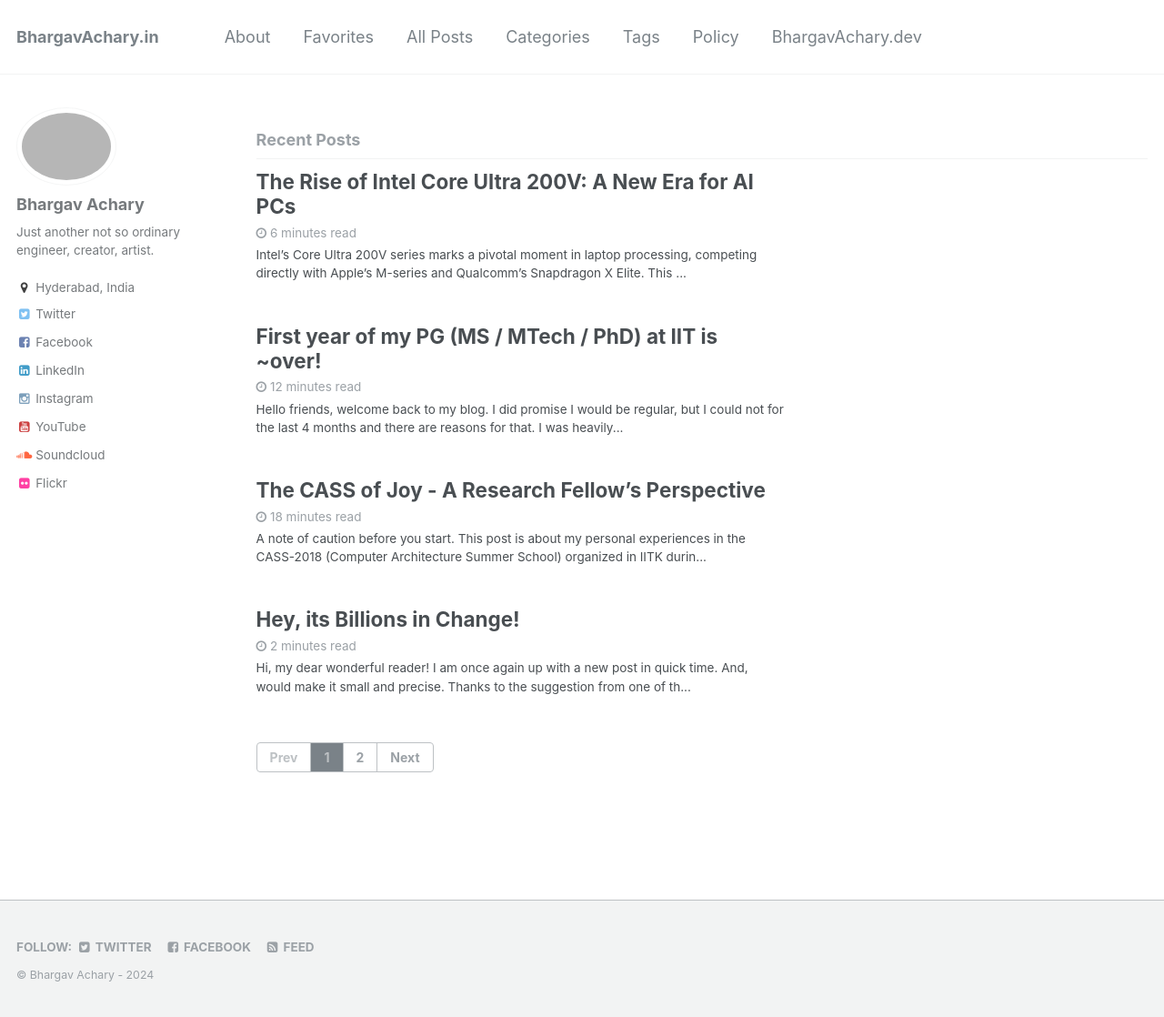
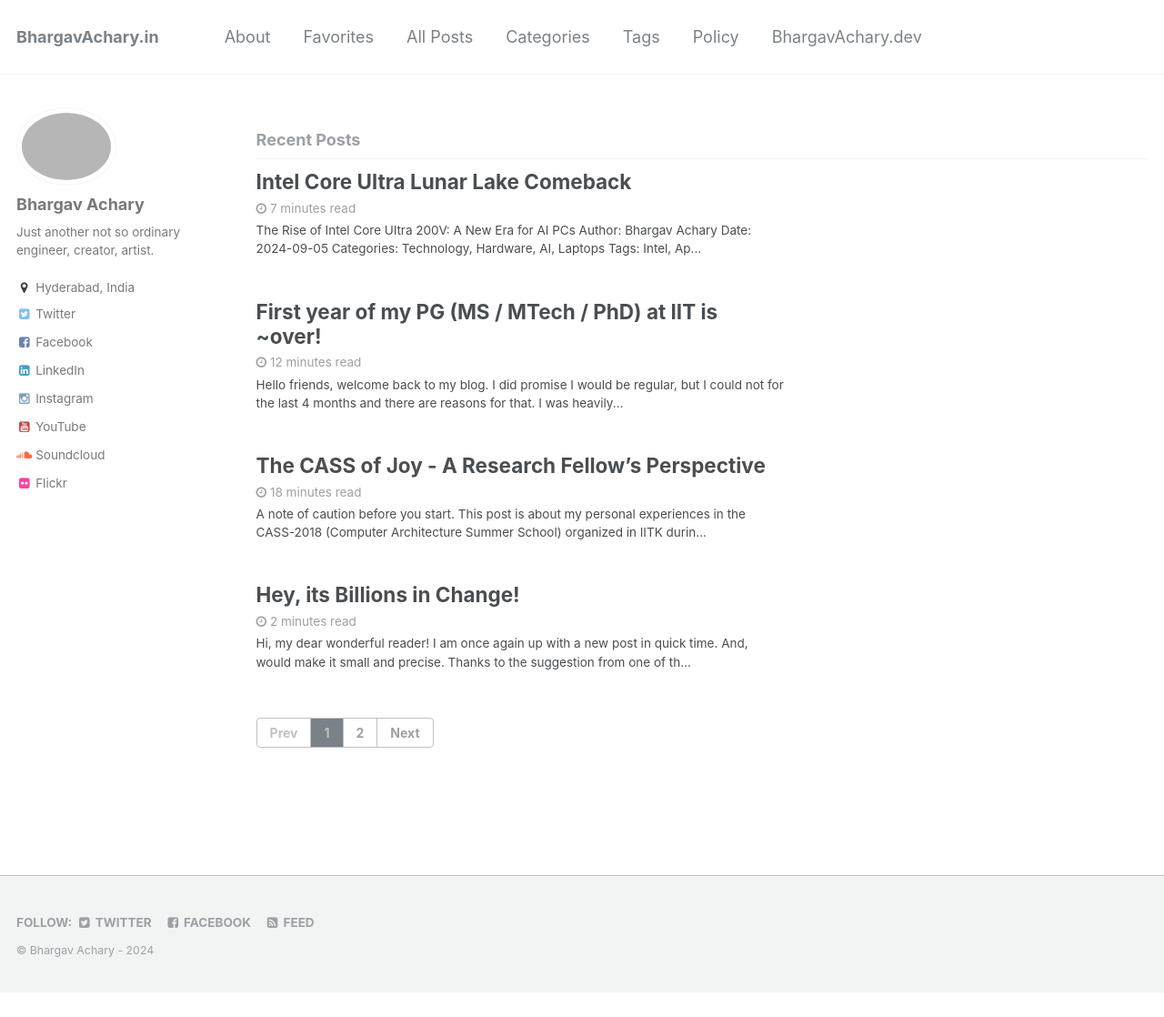
Before and after one commit to bhargavachary/bhargavachary.github.io, a Jekyll site: the page built from index.html, in a window 1280 px wide and 1118 px high. Shown: the whole window at 91% size. Built offline with Jekyll 4.4.1, drawn with Linux system fonts in a browser that asks for light colours; the list of posts is cut into pages by our own code; some of the changed lines change nothing that is shown.

Commit message:
Update 2024-09-05-intel-core-ultra-lunar-lake-comeback.md

```diff
--- a/_posts/2024-09-05-intel-core-ultra-lunar-lake-comeback.md
+++ b/_posts/2024-09-05-intel-core-ultra-lunar-lake-comeback.md
@@ -1,71 +1,73 @@
----
-title: "The Rise of Intel Core Ultra 200V: A New Era for AI PCs"
-author: Bhargav Achary
-date: 2024-09-05
-categories: [Technology, Hardware, AI, Laptops]
-tags: [Intel, Apple, Qualcomm, AI, Hybrid Architecture, Linux, Core Ultra 200V, Lunar Lake]
-excerpt: "Intel’s Core Ultra 200V series marks a pivotal moment in laptop processing, competing directly with Apple’s M-series and Qualcomm’s Snapdragon X Elite. This article explores the hybrid architecture, AI-driven performance, and multi-threaded computing that define Intel's comeback."
+# The Rise of Intel Core Ultra 200V: A New Era for AI PCs
+**Author**: Bhargav Achary
+**Date**: 2024-09-05
+**Categories**: Technology, Hardware, AI, Laptops
+**Tags**: Intel, Apple, Qualcomm, AI, Hybrid Architecture, Linux, Core Ultra 200V, Lunar Lake
+**Excerpt**: Intel’s Core Ultra 200V series marks a pivotal moment in laptop processing, competing directly with Apple’s M-series and Qualcomm’s Snapdragon X Elite. This article explores the hybrid architecture, AI-driven performance, and multi-threaded computing that define Intel's comeback.
+
 ---
 
 ## Introduction: Intel’s Long-Awaited Comeback
 
-For the past few years, **AMD's Ryzen series** and **Apple’s M-series** chips have dominated the laptop market. But, subsequently Apple especially since the launch of the **M1** in 2020, the **ARM-based architecture** coupled with **macOS integration** left competitors like **Intel** and **AMD** struggling to catch up. Meanwhile, **Qualcomm** made strides with its **Snapdragon** processors, though mainly in the mobile domain, with some hope from Snapdragon X series in the early 2024 for ultrabooks.
+For the past few years, AMD's Ryzen series and Apple’s M-series chips have dominated the laptop market. Especially since the launch of the M1 in 2020, the ARM-based architecture coupled with macOS integration left competitors like Intel and AMD struggling to catch up. Meanwhile, Qualcomm made strides with its Snapdragon processors, though mainly in the mobile domain, with some hope from **Snapdragon X Elite** in early 2024 for ultrabooks, which is set to **storm the mid-range PC segment**. Snapdragon X Elite's AI-driven performance and efficiency have shown promise in bridging the gap between mobile and desktop computing.
 
-However, this Tech-tember as we call it, Intel made a significant comeback with the launch of its **Core Ultra 200V series** (codenamed **Lunar Lake**). This release marks a major milestone, as Intel not only competes with **Apple’s M-series** but also aims to redefine **AI-driven computing** and **multi-threaded performance** in the laptop space. So is this also the comback of the tech giant? Let's delve into it.
+However, this Tech-tember, Intel made a significant comeback with the launch of its **Core Ultra 200V series** (codenamed Lunar Lake). This release marks a major milestone, as Intel not only competes with Apple’s M-series but also aims to redefine **AI-driven computing** and **multi-threaded performance** in the laptop space. This new Intel AI-powered PC is set to **set a new benchmark, becoming the gold standard** in AI-driven processing for laptops, pushing the limits of hybrid architecture, power efficiency, and on-device AI capabilities.
+
+So, is this the comeback of the tech giant? Let's delve into it.
 
 ---
 
-## Part 1: The Core Ultra 200V – A New Hybrid Architecture
+## Hybrid Architecture: The Core Ultra 200V’s New Foundation
 
-Intel’s **Core Ultra 200V series** introduces a new **hybrid architecture** that integrates **Performance cores (P-cores)** and **Efficient cores (E-cores)**. This design is built to handle both **high-intensity workloads** and **everyday tasks** efficiently, providing both **speed** and **power savings**. The **Thread Director** dynamically manages task allocation between P-cores and E-cores, ensuring **optimal performance** and **battery life**.
+Intel’s Core Ultra 200V series introduces a new hybrid architecture that integrates Performance cores (P-cores) and Efficient cores (E-cores). This design is built to handle both high-intensity workloads and everyday tasks efficiently, providing both speed and power savings. The **Thread Director** dynamically manages task allocation between P-cores and E-cores, ensuring optimal performance and battery life.
 
-<img class="img-responsive" src="/images/posts/intel/intel_ai_pc.png" alt="">
+![Intel AI PC]( /images/posts/intel/intel_ai_pc.png)
 
 ### Key Features:
-- **Thread Director**: This technology intelligently manages core allocation, balancing workloads across **P-cores** and **E-cores** to optimize power efficiency and performance.
-- **Hybrid Design**: By combining performance cores for demanding applications like **gaming** and **video rendering** with energy-efficient cores for lightweight tasks like **browsing** and **document editing**, Intel addresses both **power efficiency** and **performance** needs.
+- **Thread Director**: This technology intelligently manages core allocation, balancing workloads across P-cores and E-cores to optimize power efficiency and performance.
+- **Hybrid Design**: By combining performance cores for demanding applications like gaming and video rendering with energy-efficient cores for lightweight tasks like browsing and document editing, Intel addresses both power efficiency and performance needs.
 
-Intel’s hybrid approach parallels Apple’s **M-series** architecture, which also emphasizes efficiency through a combination of **high-performance** and **low-power cores**. However, Intel differentiates itself through its compatibility with multiple operating systems, including **Windows** and **Linux**, offering more flexibility for **developers** and **IT professionals**.
+Intel’s hybrid approach parallels Apple’s M-series architecture, which also emphasizes efficiency through a combination of high-performance and low-power cores. However, Intel differentiates itself through its compatibility with multiple operating systems, including **Windows** and **Linux**, offering more flexibility for developers and IT professionals.
 
-<img class="img-responsive" src="/images/posts/intel/lunar_lake.png" alt="">
+![Lunar Lake]( /images/posts/intel/lunar_lake.png)
 
 ### Challenges:
-While Intel’s **hybrid architecture** is a significant leap, it faces challenges in **software integration**, especially when compared to **Apple’s M-series**, which benefits from the **seamless coupling of hardware and macOS**.
+While Intel’s hybrid architecture is a significant leap, it faces challenges in software integration, especially when compared to Apple’s M-series, which benefits from the seamless coupling of hardware and macOS.
 
 ---
 
-## Part 2: AI-Driven Performance and Efficiency
+## AI-Powered Performance: The Next Generation of Computing
 
-The **Core Ultra 200V series** leverages **NPU 4.0**, a powerful **Neural Processing Unit** designed for **on-device AI acceleration**. This feature allows Intel’s chips to perform **AI-driven tasks** like **real-time image processing**, **voice recognition**, and **machine learning** without relying on cloud services, reducing latency and enhancing privacy.
+The Core Ultra 200V series leverages **NPU 4.0**, a powerful Neural Processing Unit designed for on-device AI acceleration. This feature allows Intel’s chips to perform AI-driven tasks like real-time image processing, voice recognition, and machine learning without relying on cloud services, reducing latency and enhancing privacy.
 
 ### AI and Performance Gains:
-- **NPU 4.0**: Intel’s AI engine accelerates a range of **AI workloads**, making it ideal for **content creators**, **data scientists**, and **business users** who require **machine learning** and **AI-driven enhancements**. This is particularly beneficial for tasks like **video editing** and **gaming**, where **AI-driven optimizations** can improve quality and speed.
-- **Efficient Power Management**: The **Core Ultra 200V series** introduces an improved **power management system** that reduces unnecessary power consumption by managing **power delivery** to the components that need it most. This leads to a **25% increase in power efficiency** over previous Intel generations.
+- **NPU 4.0**: Intel’s AI engine accelerates a range of AI workloads, making it ideal for content creators, data scientists, and business users who require machine learning and AI-driven enhancements. This is particularly beneficial for tasks like video editing and gaming, where AI-driven optimizations can improve quality and speed.
+- **Efficient Power Management**: The Core Ultra 200V series introduces an improved power management system that reduces unnecessary power consumption by managing power delivery to the components that need it most. This leads to a 25% increase in power efficiency over previous Intel generations.
 
-Intel’s use of **PMICs (Power Management Integrated Circuits)** ensures better control over **power distribution** across the CPU, making the chips more competitive with **Apple’s M-series** in terms of **battery life**.
+Intel’s use of **PMICs (Power Management Integrated Circuits)** ensures better control over power distribution across the CPU, making the chips more competitive with Apple’s M-series in terms of battery life.
 
 ### Competition:
-While Intel has closed the gap in power efficiency, **Apple’s M-series** still has the upper hand in terms of **battery life** and **single-core performance**, especially in **lightweight tasks**. However, the **Core Ultra 200V** offers stronger performance in **multi-threaded applications** and **AI tasks**, which makes it more suitable for professionals working with **complex workloads**.
+While Intel has closed the gap in power efficiency, Apple’s M-series still has the upper hand in terms of battery life and single-core performance, especially in lightweight tasks. However, the **Core Ultra 200V** offers stronger performance in multi-threaded applications and AI tasks, which makes it more suitable for professionals working with complex workloads.
 
 ---
 
-## Part 3: The Competitive Landscape: Intel vs. Apple vs. Qualcomm
+## The Battle for Dominance: Intel, Apple, and Qualcomm
 
-The **laptop processor space** is now more competitive than ever. While **Apple’s M-series** continues to lead in **efficiency** and **single-core performance**, Intel’s **Core Ultra 200V series** brings competition to **multi-threaded tasks** and **AI-driven applications**. **Qualcomm’s Snapdragon X Elite** is also a new player, focusing heavily on **AI processing** and **mobile computing**. Together, these three companies are redefining the future of **laptops**.
+The laptop processor space is now more competitive than ever. While Apple’s M-series continues to lead in efficiency and single-core performance, Intel’s **Core Ultra 200V series** brings competition to multi-threaded tasks and AI-driven applications. **Qualcomm’s Snapdragon X Elite** is also a new player, focusing heavily on AI processing and mobile computing. Together, these three companies are redefining the future of laptops.
 
 ### Apple’s M-Series:
-- Apple’s **M-series** is built on **ARM-based architecture**, excelling in **battery life** and **single-core performance**. **MacBooks** powered by **M-series chips** are still the most **efficient devices** for consumers who need long battery life and a seamless **macOS experience**.
+- Apple’s M-series is built on **ARM-based architecture**, excelling in battery life and single-core performance. **MacBooks** powered by **M-series chips** are still the most efficient devices for consumers who need long battery life and a seamless **macOS experience**.
 
 ### Qualcomm’s Snapdragon X Elite:
-- Qualcomm’s **Snapdragon X Elite** excels in **AI performance** and **always-on connectivity**, making it the best choice for **mobile-first professionals** who need **extended battery life** and **AI-driven workflows**. However, Qualcomm’s chips still lag behind in **multi-threaded tasks**, especially when compared to Intel’s **Core Ultra 200V**.
+- Qualcomm’s **Snapdragon X Elite** excels in AI performance and always-on connectivity, making it the best choice for **mobile-first professionals** who need extended battery life and **AI-driven workflows**. However, Qualcomm’s chips still lag behind in multi-threaded tasks, especially when compared to Intel’s **Core Ultra 200V**.
 
 ### Intel’s Core Ultra 200V:
-- Intel’s **Core Ultra 200V** stands out for its **multi-OS support**, including **Linux**, **Windows**, and **enterprise environments**. For **developers**, **IT professionals**, and **content creators**, the combination of **multi-core performance**, **AI acceleration**, and **compatibility with diverse software ecosystems** gives Intel a competitive edge.
+- Intel’s **Core Ultra 200V** stands out for its multi-OS support, including **Linux**, **Windows**, and enterprise environments. For developers, IT professionals, and content creators, the combination of multi-core performance, AI acceleration, and compatibility with diverse software ecosystems gives Intel a competitive edge.
 
 ### Linux Support:
-Intel’s longstanding commitment to the **Linux community** continues with the **Core Ultra 200V series**. The chip is designed to work seamlessly with **Linux distributions**, offering **native drivers** and **kernel-level integration**. Unlike **Apple’s closed ecosystem**, Intel processors remain highly compatible with **open-source environments**.
+Intel’s longstanding commitment to the **Linux community** continues with the **Core Ultra 200V series**. The chip is designed to work seamlessly with **Linux distributions**, offering native drivers and **kernel-level integration**. Unlike **Apple’s closed ecosystem**, Intel processors remain highly compatible with **open-source environments**.
 
-<img class="img-responsive" src="/images/posts/intel/intel_ai_pc.png" alt="">
+![Intel AI PC]( /images/posts/intel/intel_ai_pc.png)
 
 ---
 
@@ -75,6 +77,6 @@
 
 For **developers**, **business professionals**, and **content creators**, the **Core Ultra 200V series** offers **multi-OS flexibility**, **enterprise-grade features**, and **on-device AI capabilities** that make it a compelling choice. While **Apple’s M-series** still dominates in **battery life** and **single-core tasks**, Intel’s Core Ultra chips provide a more powerful alternative for users requiring **multi-core** and **AI-driven performance**.
 
-The race is on, and the competition between **Intel**, **Apple**, and **Qualcomm** is set to push the boundaries of **laptop computing** further than ever before. For consumers, this means more choices and innovations as these tech giants battle for dominance in the AI-driven laptop era. It would be thrilling to see the move from AMD and Apple subsequently now. Here I am signing off wirth a creative visualisation of the semicondctor landscape (no intentions to infringe any content or offend anyone). Thanks for your patience and reading.
+The race is on, and the competition between **Intel**, **Apple**, and **Qualcomm** is set to push the boundaries of **laptop computing** further than ever before. For consumers, this means more choices and innovations as these tech giants battle for dominance in the AI-driven laptop era.
 
-<img class="img-responsive" src="/images/posts/intel/creative.png" alt="">
+![Creative Visualization]( /images/posts/intel/creative.png)
```
